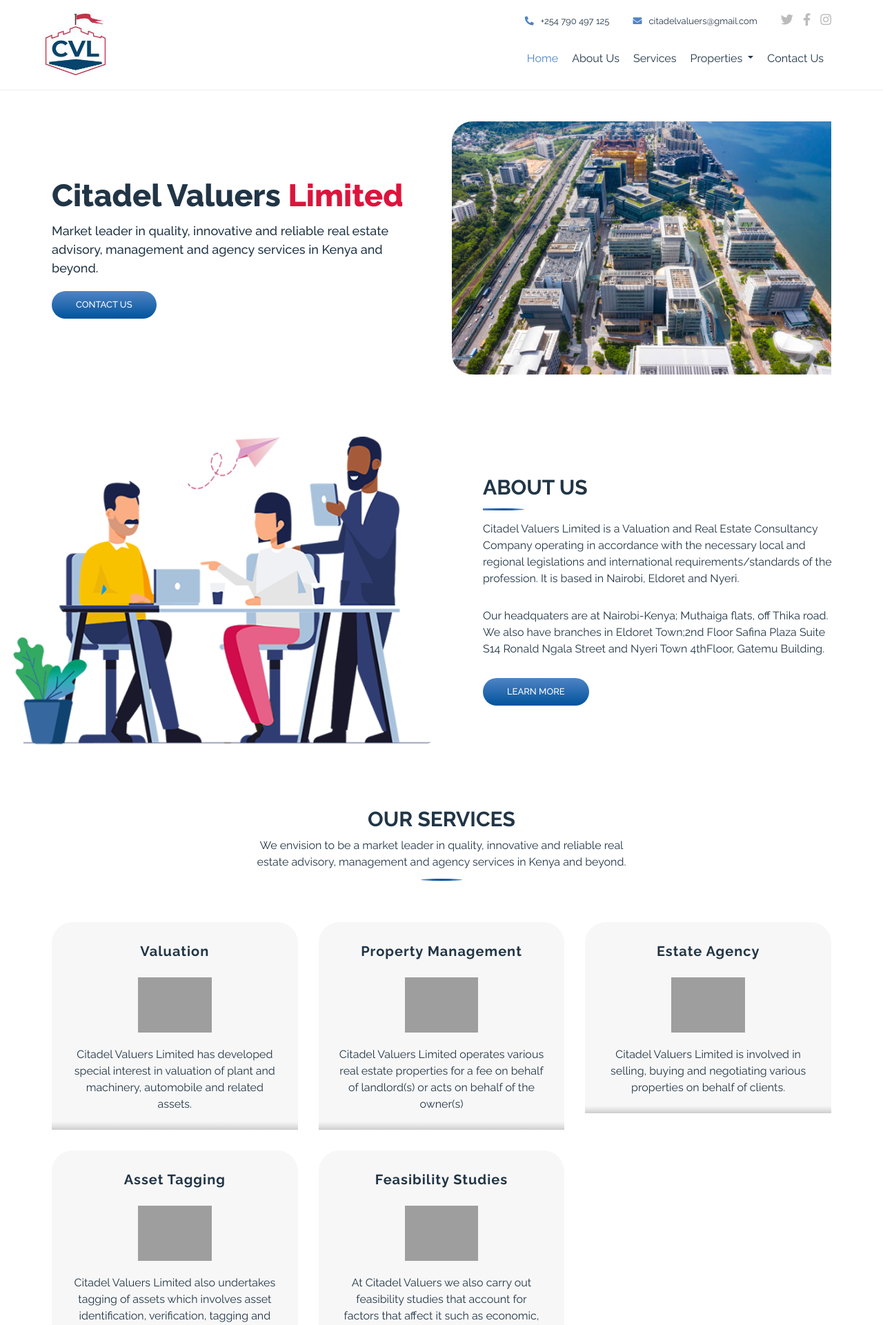
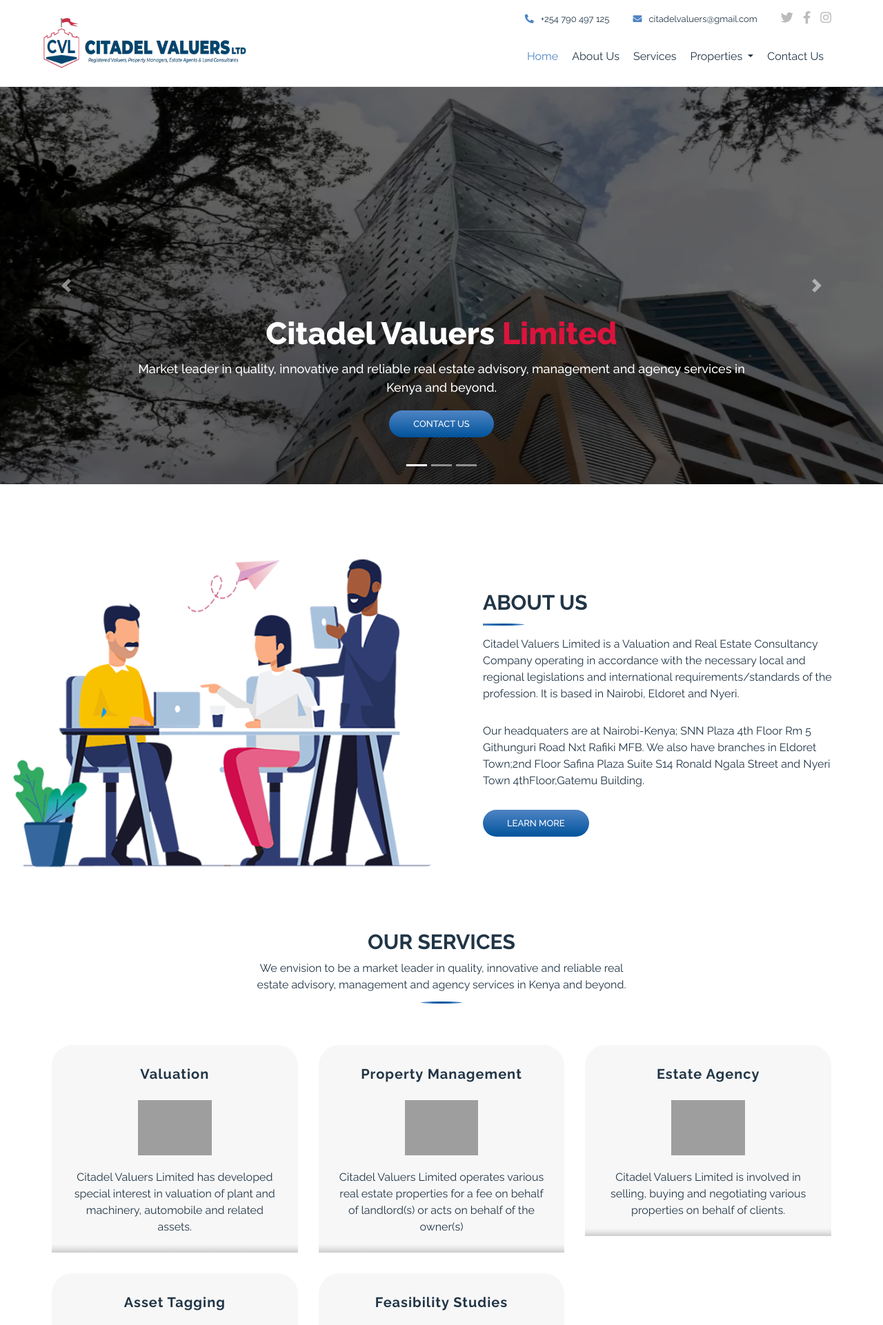
Before and after one commit to musumbidenis/Citadel-Valuers-Limited-Website, a PHP site: page / in a window 1280 px wide. Shown: the top 1921 px of the page at 69% size. Run offline with PHP 8.4, Linux system fonts and the light colour scheme; some libraries are stand-ins or nearby versions; grey boxes are pictures that could not be loaded.

Commit message:
Edited the logo, Added carousel on index page

```diff
--- a/about.html
+++ b/about.html
@@ -30,14 +30,14 @@
             <div class="header">
                 <div class="container-fluid">
                     <div class="row align-items-center">
-                        <div class="col-lg-2">
+                        <div class="col-lg-6">
                             <div class="brand">
                                 <a href="index.html">
-                                    <img src="img/logo.jpg" alt="Company Logo">
+                                    <img src="img/logo.png" alt="Company Logo">
                                 </a>
                             </div>
                         </div>
-                        <div class="col-lg-10">
+                        <div class="col-lg-6">
                             <div class="topbar">
                                 <div class="topbar-col">
                                     <a href="tel:+254 790 497 125"><i class="fa fa-phone-alt"></i>+254 790 497 125</a>
--- a/css/style.css
+++ b/css/style.css
@@ -59,8 +59,8 @@
 }
 
 .header .brand img {
-    width: 100px;
-    height: 100px;
+    width: 300px;
+    height: 80px;
 }
 
 .header .topbar {
@@ -254,7 +254,26 @@
 /*******************************/
 /*********** Hero CSS **********/
 /*******************************/
-.hero {
+.carousel {
+    margin-bottom: 4rem;
+  }
+  .carousel-caption {
+    bottom: 3rem;
+    z-index: 10;
+  }
+  .carousel-item {
+    height: 36rem;
+    background-color: #777;
+  }
+  .carousel-item > img {
+    filter: brightness(40%);
+    position: absolute;
+    top: 0;
+    left: 0;
+    min-width: 100%;
+    max-height: 36rem;
+  }
+/* .hero {
     position: relative;
     width: 100%;
     padding: 45px 0;
@@ -264,7 +283,7 @@
     .hero {
         padding: 45px 60px;
     }
-}
+} */
 
 .hero h2 {
     margin: 0;
@@ -299,11 +318,11 @@
     background: linear-gradient(#00539C, #4F84C4);
 }
 
-.hero img {
+/* .hero img {
     max-width: 100%;
     max-height: 600px;
     border-radius: 30px 0 0 30px;
-}
+} */
 
 @media (max-width: 767.98px) {
     .hero img {
--- a/index.html
+++ b/index.html
@@ -30,14 +30,14 @@
             <div class="header">
                 <div class="container-fluid">
                     <div class="row align-items-center">
-                        <div class="col-lg-2">
+                        <div class="col-lg-6">
                             <div class="brand">
                                 <a href="index.html">
-                                    <img src="img/logo.jpg" alt="Company Logo">
+                                    <img src="img/logo.png" alt="Company Logo">
                                 </a>
                             </div>
                         </div>
-                        <div class="col-lg-10">
+                        <div class="col-lg-6">
                             <div class="topbar">
                                 <div class="topbar-col">
                                     <a href="tel:+254 790 497 125"><i class="fa fa-phone-alt"></i>+254 790 497 125</a>
@@ -86,20 +86,59 @@
 
             <!-- Hero Start -->
             <div class="hero">
-                <div class="container-fluid">
-                    <div class="row align-items-center">
-                        <div class="col-md-6">
-                            <h2></h2>
+                <div id="myCarousel" class="carousel slide" data-ride="carousel">
+                    <ol class="carousel-indicators">
+                      <li data-target="#myCarousel" data-slide-to="0" class="active"></li>
+                      <li data-target="#myCarousel" data-slide-to="1"></li>
+                      <li data-target="#myCarousel" data-slide-to="2"></li>
+                    </ol>
+                    <div class="carousel-inner">
+                      <div class="carousel-item active">
+                        <img class="first-slide" src="./img/Hero/01.jpg" alt="First slide">
+                        <div class="container">
+                          <div class="carousel-caption text-center">
                             <h2><span>Citadel Valuers</span> <span style="color:crimson;">Limited</span></h2>
                             <p> Market leader in quality, innovative and reliable real estate advisory,
                             management and agency services in Kenya and beyond.</p>
                             <a class="btn" href="contact.html">Contact Us</a>
+                          </div>
                         </div>
-                        <div class="col-md-6">
-                            <img src="img/hero.jpg" alt="Image">
+                      </div>
+                      <div class="carousel-item">
+                        <img class="second-slide" src="./img/Hero/02.jpg" alt="Second slide">
+                        <div class="container">
+                          <div class="carousel-caption text-center">
+                            <h2><span style="color:crimson;">Best Offers</span> <span>in the Market</span> </h2>
+                            <p>Take our help to reach the top level. Our services are anchored on creativity, flexibility,
+                            and innovative approaches to our work.
+                            </p>
+                            <p><a class="btn" href="services.html" role="button">Learn more</a></p>
+                          </div>
                         </div>
+                      </div>
+                      <div class="carousel-item">
+                        <img class="third-slide" src="./img/Hero/03.jpg" alt="Third slide">
+                        <div class="container">
+                          <div class="carousel-caption text-center">
+                            <h2><span style="color:crimson;">Get a Quote</span> <span>from us Today</span> </h2>
+                            <p>In need of real estate agency services today? We are the best bet for you. We offer
+                            Property management, Property valuation, Asset tagging, Estate Agency and Feasibility studies
+                            services at affordable rates.
+                            </p>
+                            <p><a class="btns" href="services.html" role="button">Learn more</a></p>
+                          </div>
+                        </div>
+                      </div>
                     </div>
-                </div>
+                    <a class="carousel-control-prev" href="#myCarousel" role="button" data-slide="prev">
+                      <span class="carousel-control-prev-icon" aria-hidden="true"></span>
+                      <span class="sr-only">Previous</span>
+                    </a>
+                    <a class="carousel-control-next" href="#myCarousel" role="button" data-slide="next">
+                      <span class="carousel-control-next-icon" aria-hidden="true"></span>
+                      <span class="sr-only">Next</span>
+                    </a>
+                  </div>
             </div>
             <!-- Hero End -->
 
@@ -120,9 +159,9 @@
                                 and Nyeri.
                             </p>
                             <p>
-                                Our headquaters are at Nairobi-Kenya; Muthaiga flats, off Thika road. We also have branches
-                                in Eldoret Town;2nd Floor Safina Plaza Suite S14 Ronald Ngala Street and Nyeri Town 4thFloor,
-                                Gatemu Building.
+                                Our headquaters are at Nairobi-Kenya; SNN Plaza 4th Floor Rm 5 Githunguri Road Nxt Rafiki MFB.
+                                We also have branches in Eldoret Town;2nd Floor Safina Plaza Suite S14 Ronald Ngala Street and
+                                Nyeri Town 4thFloor,Gatemu Building.
                             </p>
                             <a class="btn" href="about.html">Learn More</a>
                         </div>
--- a/properties-let.html
+++ b/properties-let.html
@@ -30,14 +30,14 @@
                 <div class="header">
                     <div class="container-fluid">
                         <div class="row align-items-center">
-                            <div class="col-lg-2">
+                            <div class="col-lg-6">
                                 <div class="brand">
                                     <a href="index.html">
-                                        <img src="img/logo.jpg" alt="Company Logo">
+                                        <img src="img/logo.png" alt="Company Logo">
                                     </a>
                                 </div>
                             </div>
-                            <div class="col-lg-10">
+                            <div class="col-lg-6">
                                 <div class="topbar">
                                     <div class="topbar-col">
                                         <a href="tel:+254 790 497 125"><i class="fa fa-phone-alt"></i>+254 790 497 125</a>
--- a/properties-sale.html
+++ b/properties-sale.html
@@ -30,14 +30,14 @@
                 <div class="header">
                     <div class="container-fluid">
                         <div class="row align-items-center">
-                            <div class="col-lg-2">
+                            <div class="col-lg-6">
                                 <div class="brand">
                                     <a href="index.html">
-                                        <img src="img/logo.jpg" alt="Company Logo">
+                                        <img src="img/logo.png" alt="Company Logo">
                                     </a>
                                 </div>
                             </div>
-                            <div class="col-lg-10">
+                            <div class="col-lg-6">
                                 <div class="topbar">
                                     <div class="topbar-col">
                                         <a href="tel:+254 790 497 125"><i class="fa fa-phone-alt"></i>+254 790 497 125</a>
--- a/services.html
+++ b/services.html
@@ -30,14 +30,14 @@
             <div class="header">
                 <div class="container-fluid">
                     <div class="row align-items-center">
-                        <div class="col-lg-2">
+                        <div class="col-lg-6">
                             <div class="brand">
                                 <a href="index.html">
-                                    <img src="img/logo.jpg" alt="Company Logo">
+                                    <img src="img/logo.png" alt="Company Logo">
                                 </a>
                             </div>
                         </div>
-                        <div class="col-lg-10">
+                        <div class="col-lg-6">
                             <div class="topbar">
                                 <div class="topbar-col">
                                     <a href="tel:+254 790 497 125"><i class="fa fa-phone-alt"></i>+254 790 497 125</a>
```
Also changed, not shown: contact.html (+10 -10 lines), img/Hero/01.jpg (added), img/Hero/02.jpg (added), img/Hero/03.jpg (added), img/logo.png.
